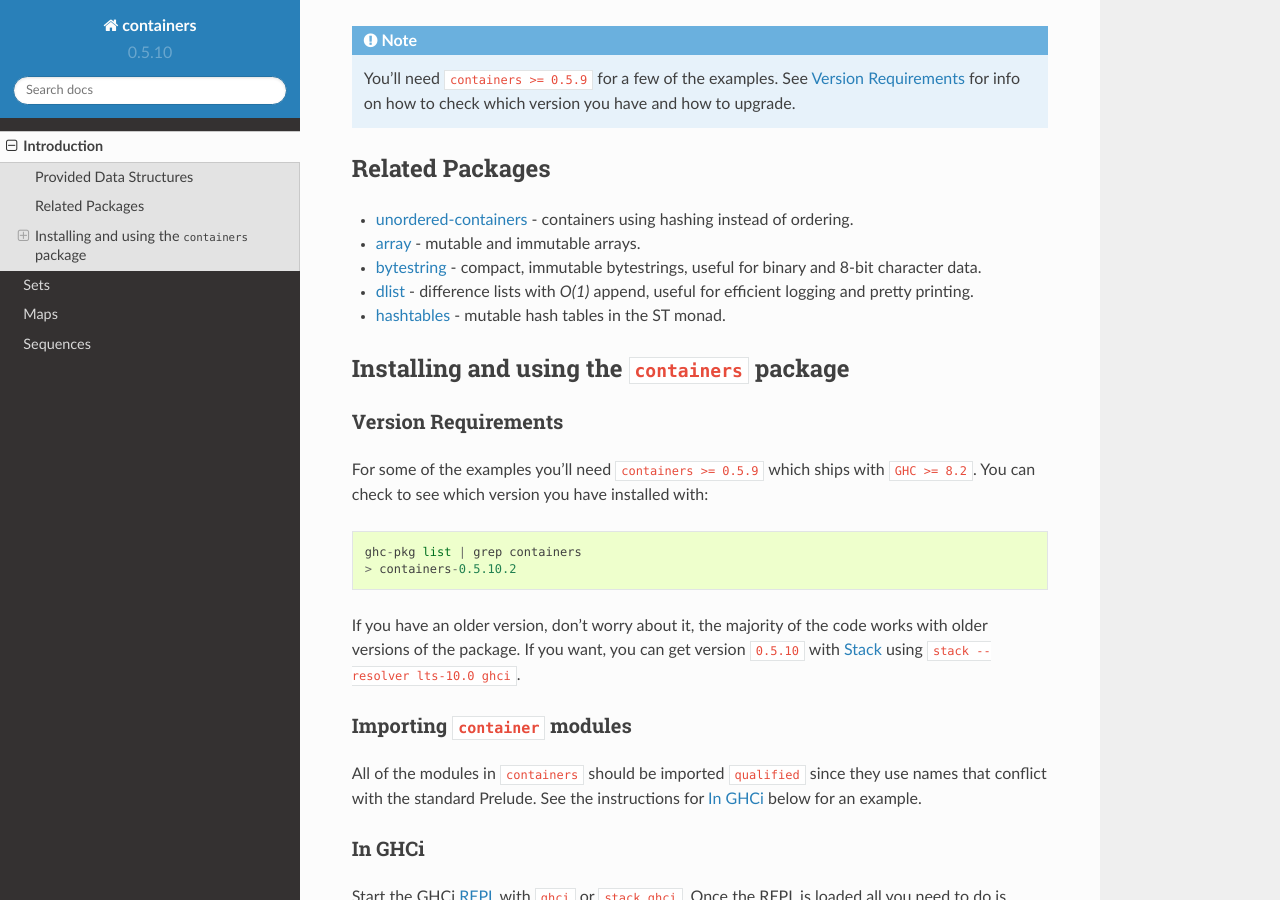
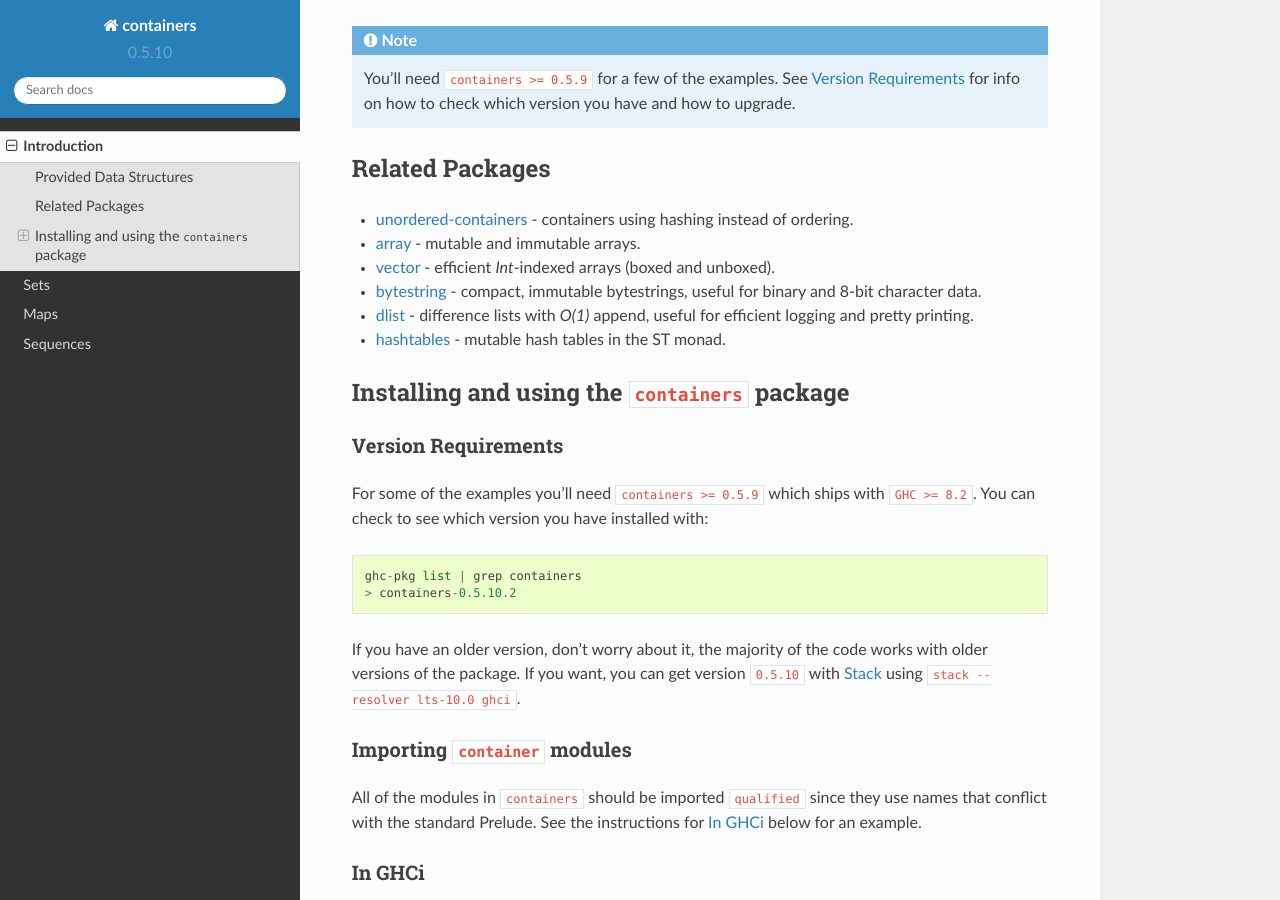
Before and after one commit to haskell/containers, a Sphinx documentation site: the page built from docs/intro.rst, in a window 1280 px wide and 900 px high, scrolled down 455 px. Built offline with Sphinx 7.4.7 and the Read the Docs theme 2.0.0, drawn with Linux system fonts in a browser that asks for light colours.

Commit message:
Add vector to related packages list.

```diff
--- a/docs/intro.rst
+++ b/docs/intro.rst
@@ -33,6 +33,9 @@ Related Packages
 
 - `array <https://hackage.haskell.org/package/array>`_ - mutable and immutable
   arrays.
+
+- `vector <http://hackage.haskell.org/package/vector>`_ - efficient
+  `Int`-indexed arrays (boxed and unboxed).
 
 - `bytestring <https://hackage.haskell.org/package/bytestring>`_ - compact,
   immutable bytestrings, useful for binary and 8-bit character data.
```
